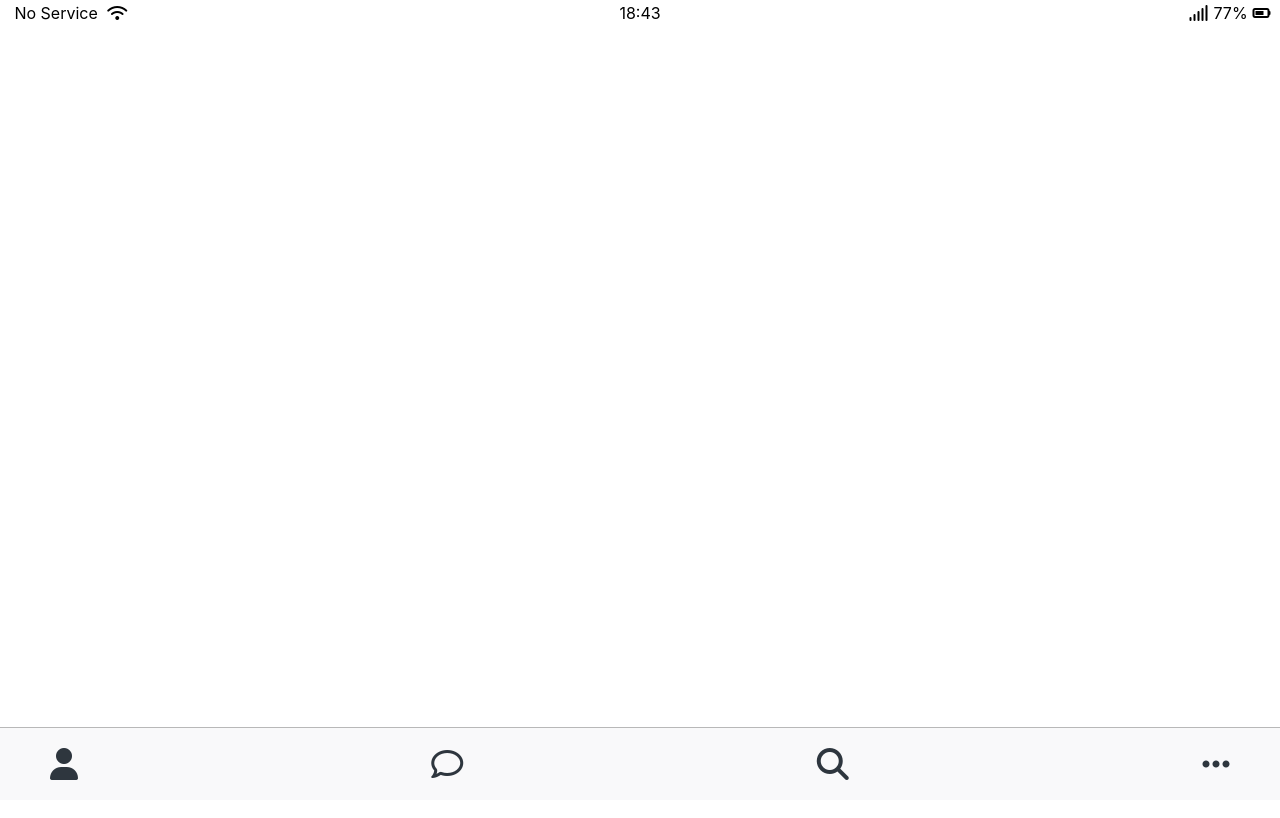
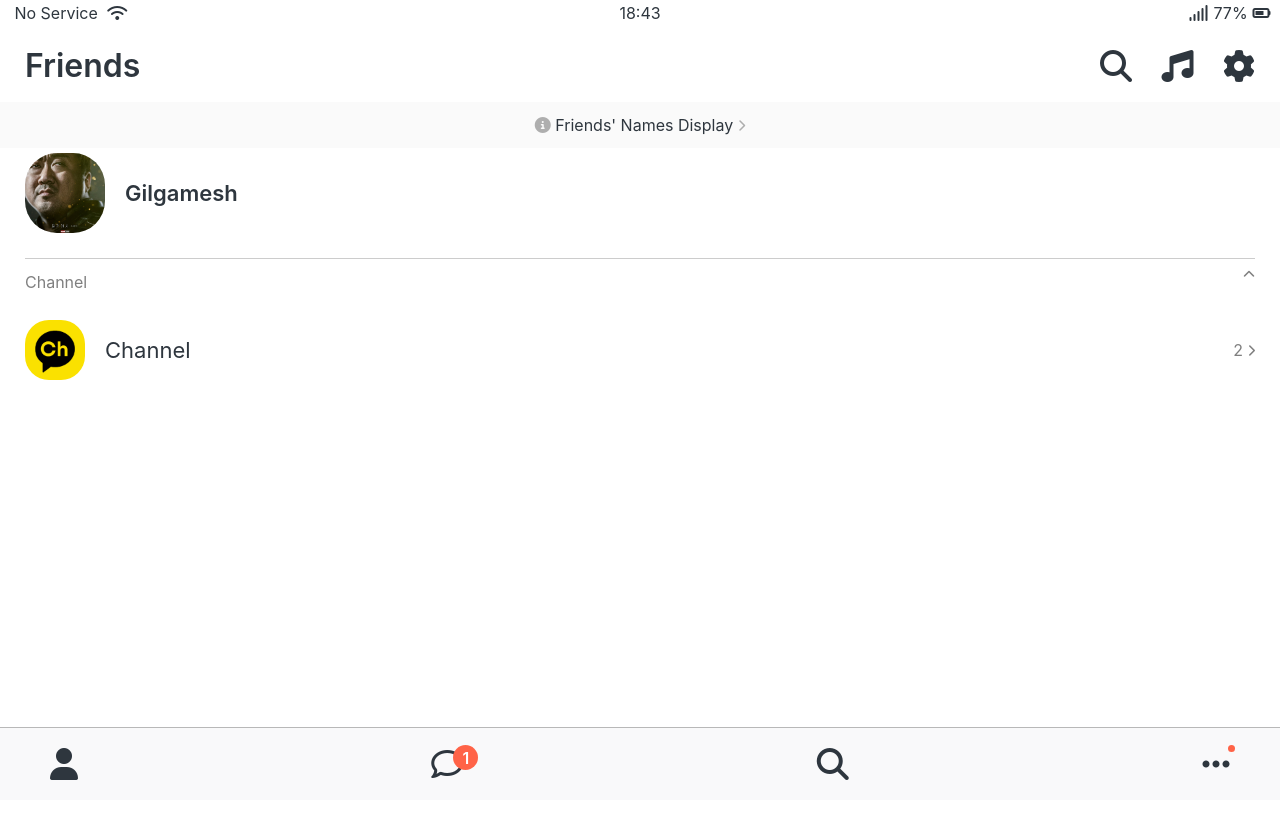
Before and after one commit to KChanho/kokoaClone, a plain HTML site: page friends.html in a window 1280 px wide. Shown: the top 818 px of the page. Drawn offline with Linux system fonts and the light colour scheme.

Commit message:
Friend Screen complete!

```diff
--- a/css/components/nav-bar.css
+++ b/css/components/nav-bar.css
@@ -15,4 +15,30 @@
 
 .nav__link {
     color: #2e363e;
+    position: relative;
 }
+
+.nav_newchat {
+    background-color: tomato;
+    width: 25px;
+    height: 25px;
+    border-radius: 50%;
+    display: flex;
+    justify-content: center;
+    align-items: center;
+    color: #fff;
+    font-weight: 600;
+    position: absolute;
+    right: -15px;
+    top: -15px;
+}
+
+.nav__notice {
+    background-color: tomato;
+    width: 7px;
+    height: 7px;
+    border-radius: 50%;
+    position: absolute;
+    right: -5px;
+    top: -15px;
+}
--- /dev/null
+++ b/css/components/screen-header.css
@@ -0,0 +1,15 @@
+.screen-header {
+    display: flex;
+    justify-content: space-between;
+    align-items: center;
+    padding: 50px 25px 0 25px;
+}
+
+.screen-header__title {
+    font-size: 32px;
+    font-weight: 600;
+}
+
+.screen-header__icons span {
+    margin-left: 25px;
+}
--- /dev/null
+++ b/css/components/user-component.css
@@ -0,0 +1,46 @@
+.user-component {
+    justify-content: space-between;
+}
+
+.user-component,
+.user-component__column:first-child {
+    display: flex;
+    align-items: center;
+}
+
+.user-component__avatar {
+    width: 70px;
+    height: 70px;
+    border-radius: 40%;
+    margin-right: 20px;
+    object-fit: cover;
+}
+
+.user-component__title {
+    font-weight: 600;
+    font-size: 22px;
+}
+
+.user-component__subtitle {
+    margin-top: 8px;
+    color: rgba(0, 0, 0, 0.5);
+    font-size: 17px;
+}
+
+.user-component__avatar--xl {
+    width: 80px;
+    height: 80px;
+}
+
+.user-component__avatar--sm {
+    width: 60px;
+    height: 60px;
+}
+
+.user-component__title--not-bold {
+    font-weight: 400;
+}
+
+.user-component__column:last-child {
+    color: rgba(0, 0, 0, 0.5);
+}
--- /dev/null
+++ b/css/screens/friends.css
@@ -0,0 +1,30 @@
+#friends-display-link {
+    text-align: center;
+    display: block;
+    background-color: #fafafa;
+    padding: 15px 0;
+    margin-top: 20px;
+    margin-bottom: 5px;
+    font-size: 16px;
+}
+
+#friends-display-link i {
+    color: rgba(0, 0, 0, 0.3);
+}
+
+.friends-screen {
+    padding: 0px var(--horizontal-space);
+}
+
+.friends-screen__channel {
+    margin-top: 25px;;
+    border-top: 1px solid rgba(0, 0, 0, 0.2);
+    padding-top: 15px;
+}
+
+.friends-screen__channel-header {
+    margin-bottom: 30px;
+    display: flex;
+    justify-content: space-between;
+    color: rgba(0, 0, 0, 0.5);
+}
--- a/css/styles.css
+++ b/css/styles.css
@@ -4,10 +4,13 @@
 /* Components */
 @import "components/status-bar.css";
 @import "components/nav-bar.css";
+@import "components/screen-header.css";
+@import "components/user-component.css";
 /* Screens */
 @import "screens/login.css";
+@import "screens/friends.css";
 
 body {
-    height: 1000vh;
+    color: #2e363e;
     font-family: -apple-system, BlinkMacSystemFont, 'Segoe UI', Roboto, Oxygen, Ubuntu, Cantarell, 'Open Sans', 'Helvetica Neue', sans-serif;
 }
--- a/css/variables.css
+++ b/css/variables.css
@@ -1,3 +1,4 @@
 :root {
     --yellow: #fae100;
+    --horizontal-space: 25px;
 }
--- a/friends.html
+++ b/friends.html
@@ -22,12 +22,78 @@
             <i class="fas fa-battery-three-quarters"></i>
         </div>
     </div>
+    <header class="screen-header">
+        <h1 class="screen-header__title">Friends</h1>
+        <div class="screen-header__icons">
+            <span><i class="fas fa-search fa-2x"></i></span>
+            <span><i class="fas fa-music fa-2x"></i></span>
+            <span><i class="fas fa-cog fa-2x"></i></span>
+        </div>
+    </header>
+    <a id="friends-display-link">
+        <i class="fas fa-info-circle"></i>
+        Friends' Names Display
+        <i class="fas fa-chevron-right fa-xs"></i>
+    </a>
+    <main class="friends-screen">
+        <div class="user-component">
+            <div class="user-component__column">
+                <img
+                    src="photo/Gilgamesh.jpg"
+                    class="user-component__avatar user-component__avatar--xl">
+                <div class="user-component__text">
+                    <h4 class="user-component__title">Gilgamesh</h4>
+                    <!-- <h6 class="user-component__subtitle">Don Lee</h6> -->
+                </div>
+            </div>
+            <div class="user-component__column"></div>
+        </div>
+        <div class="friends-screen__channel">
+            <div class="friends-screen__channel-header">
+                <span>Channel</span>
+                <i class="fas fa-chevron-up fa-xs"></i>
+            </div>
+            <div class="user-component">
+                <div class="user-component__column">
+                    <img
+                        src="photo/channel.webp"
+                        class="user-component__avatar user-component__avatar--sm">
+                    <div class="user-component__text">
+                        <h4 class="user-component__title user-component__title--not-bold">Channel</h4>
+                        <!-- <h6 class="user-component__subtitle">Don Lee</h6> -->
+                    </div>
+                </div>
+                <div class="user-component__column">
+                    <span>2</span>
+                    <i class="fas fa-chevron-right fa-xs"></i>
+                </div>
+            </div>
+        </div>
+    </main>
     <nav class="nav">
         <ul class="nav__list">
-            <li class="nav__btn"><a class="nav__link" href="friends.html"><i class="fas fa-user fa-2x"></i></a></li>
-            <li class="nav__btn"><a class="nav__link" href="#"><i class="far fa-comment fa-2x"></i></a></li>
-            <li class="nav__btn"><a class="nav__link" href="#"><i class="fas fa-search fa-2x"></i></a></li>
-            <li class="nav__btn"><a class="nav__link" href="#"><i class="fas fa-ellipsis-h fa-2x"></i></a></li>
+            <li class="nav__btn">
+                <a class="nav__link" href="friends.html">
+                    <i class="fas fa-user fa-2x"></i>
+                </a>
+            </li>
+            <li class="nav__btn">
+                <a class="nav__link" href="#">
+                    <span class="nav_newchat">1</span>
+                    <i class="far fa-comment fa-2x"></i>
+                </a>
+            </li>
+            <li class="nav__btn">
+                <a class="nav__link" href="#">
+                    <i class="fas fa-search fa-2x"></i>
+                </a>
+            </li>
+            <li class="nav__btn">
+                <a class="nav__link" href="#">
+                    <div class="nav__notice"></div>
+                    <i class="fas fa-ellipsis-h fa-2x"></i>
+                </a>
+            </li>
         </ul>
     </nav>
     <script
```
Also changed, not shown: photo/Gilgamesh.jpg (added), photo/channel.webp (added).
